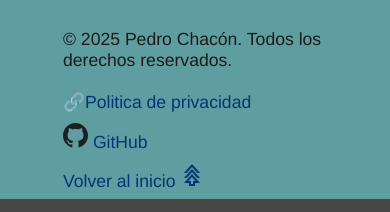
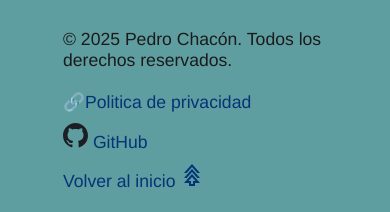
Before and after one commit to Pedrochacon9621/PedroChacon-Portafolio-1, a PHP site: page /paginas/politica.php in a window 390 px wide. Shown: the part 1620-1832 px from the top of the page. Run offline with PHP 8.4, Linux system fonts and the light colour scheme.

Commit message:
arreglo de footer height 15092025

```diff
--- a/css/estilos.css
+++ b/css/estilos.css
@@ -469,6 +469,10 @@ footer{
        flex-direction: column;
        gap: 10px;
     }
+    .divFooter{
+      height: auto;
+      padding-bottom: 20px;
+    }
 }
 /* Footer -------------------------------------------------------------------------------------------------------------------------------------------------------------- */
 
```
